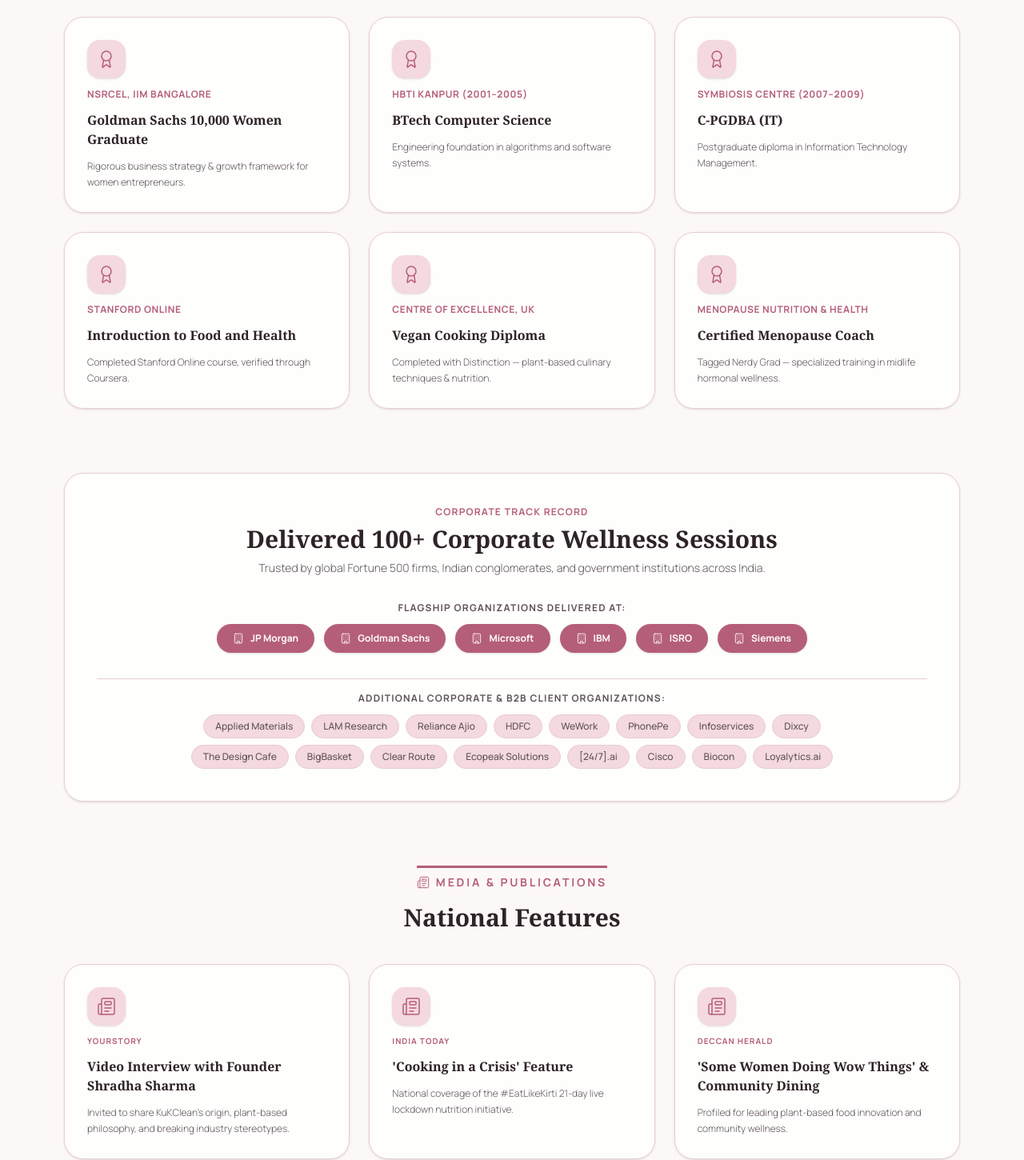
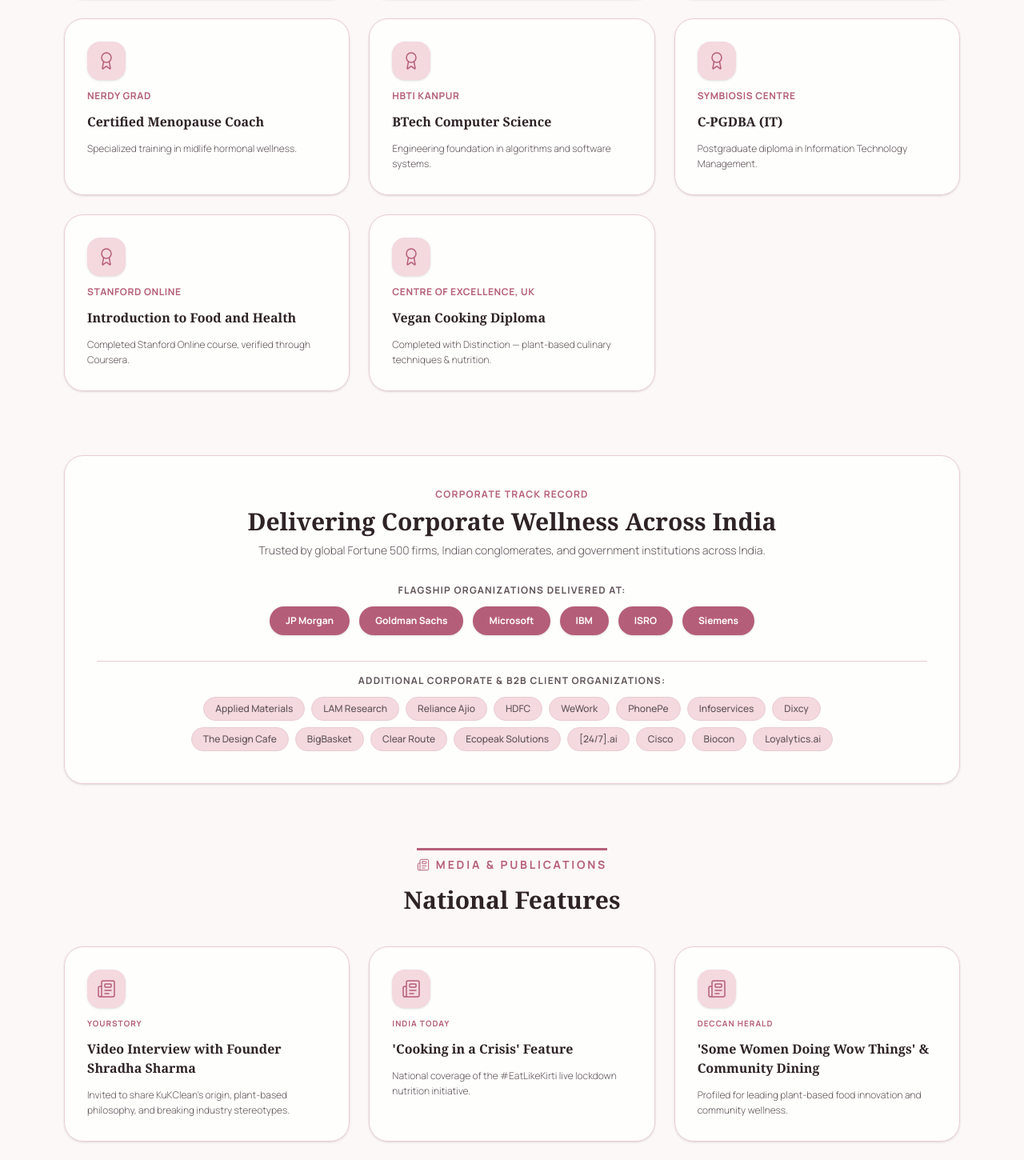
Before and after one commit to Abhilash-Jaiswal/portfolio, a React (Vite) app in the folder client/: page /portfolio/press in a window 1280 px wide. Shown: the part 1176-2626 px from the top of the page at 80% size. Built offline with nearby package versions, Linux system fonts and the light colour scheme; a web font is replaced by a local one.

Commit message:
acivememnt

```diff
--- a/client/src/components/layout/Navbar.jsx
+++ b/client/src/components/layout/Navbar.jsx
@@ -27,7 +27,7 @@
       ],
     },
 
-    { name: "Achievement", path: "/achievements" },
+    { name: "Press", path: "/achievements" },
     { name: "Work with Me", path: "/work-with-me" },
     { name: "Latest", path: "/latest" },
     // { name: "Contact", path: "/contact" },
--- a/client/src/components/sections/AchievementsSection.jsx
+++ b/client/src/components/sections/AchievementsSection.jsx
@@ -22,6 +22,7 @@
   ChevronLeft,
   ChevronRight
 } from "lucide-react";
+import kirtiProfile from "../../assets/kirti_profile.jpg";
 
 function useReveal(ref) {
   useEffect(() => {
@@ -53,24 +54,23 @@
   { year: "2023", category: "Govt Grant", icon: Sprout, title: "Grant-in-Aid — RKVY-RAFTAAR", short: "Recognised at International Nutri Cereal Convention 5.0 by ICAR-IIMR, Ministry of Agriculture." },
   { year: "2023", category: "Incubation", icon: GraduationCap, title: "Goldman Sachs GS10K — IIM Bangalore", short: "Graduate of the GS 10,000 Women Entrepreneur Program at NSRCEL, IIMB." },
   { year: "2022", category: "Mentorship", icon: Users, title: "Walmart Vriddhi Mentoring Program", short: "Active mentor empowering early-stage women entrepreneurs across India." },
-  { year: "2022", category: "Corporate B2B", icon: Utensils, title: "Applied Materials India Wellness Session", short: "Led 2-hour plant-based nutrition masterclass for 180 employees." },
-  { year: "2021", category: "Incubation", icon: Building2, title: "IIM Bangalore WSP3 — Top 50 Ventures", short: "Incubated at IIMB Women Startup Programme (Cohort 3) for 1.5 years." },
+  { year: "2022", category: "Corporate B2B", icon: Utensils, title: "Applied Materials India Wellness Session", short: "Led a plant-based nutrition masterclass for corporate employees." },
+  { year: "2021", category: "Incubation", icon: Building2, title: "IIM Bangalore WSP3 — Top 50 Ventures", short: "Incubated at IIMB Women Startup Programme (Cohort 3)." },
   { year: "2020", category: "Media", icon: Newspaper, title: "India Today & YourStory Features", short: "#EatLikeKirti 21-day initiative covered by India Today; interviewed by Shradha Sharma." },
   { year: "2020", category: "Podcast", icon: Radio, title: "International Podcast Feature", short: "Featured speaker on Gigi Carter's global health podcast (mytrueself.com)." },
   { year: "2005", category: "Tech Degree", icon: Laptop, title: "BTech Computer Science — HBTI Kanpur", short: "Graduated with CS engineering degree before entering 9-year corporate career." },
 ];
 
 const credentials = [
-  { title: "Certified Holistic Nutritionist", org: "USA", detail: "Specialized in whole-food plant-based nutrition and lifestyle medicine." },
-  { title: "Plant-Based Athlete Coach", org: "USA", detail: "Expertise in endurance fuel and high-performance plant nutrition." },
-  { title: "Herbal & Natural Strategies for Menopause", org: "USA", detail: "Clinical knowledge in natural hormone management & midlife wellness." },
-  { title: "Goldman Sachs 10,000 Women Graduate", org: "NSRCEL, IIM Bangalore", detail: "Rigorous business strategy & growth framework for women entrepreneurs." },
-  { title: "BTech Computer Science", org: "HBTI Kanpur (2001–2005)", detail: "Engineering foundation in algorithms and software systems." },
-  { title: "C-PGDBA (IT)", org: "Symbiosis Centre (2007–2009)", detail: "Postgraduate diploma in Information Technology Management." },
+  { title: "Certified Holistic Nutritionist", org: "", detail: "Specialized in whole-food plant-based nutrition and lifestyle medicine." },
+  { title: "Plant-Based Athlete Coach", org: "", detail: "Expertise in endurance fuel and high-performance plant nutrition." },
+  { title: "Herbal & Natural Strategies for Menopause", org: "", detail: "Clinical knowledge in natural hormone management & midlife wellness." },
+  { title: "Certified Menopause Coach", org: "Nerdy Grad", detail: "Specialized training in midlife hormonal wellness." },
+  { title: "BTech Computer Science", org: "HBTI Kanpur", detail: "Engineering foundation in algorithms and software systems." },
+  { title: "C-PGDBA (IT)", org: "Symbiosis Centre", detail: "Postgraduate diploma in Information Technology Management." },
   // NEW PDF ADDITIONS: Verified Credentials
   { title: "Introduction to Food and Health", org: "Stanford Online", detail: "Completed Stanford Online course, verified through Coursera." },
   { title: "Vegan Cooking Diploma", org: "Centre of Excellence, UK", detail: "Completed with Distinction — plant-based culinary techniques & nutrition." },
-  { title: "Certified Menopause Coach", org: "Menopause Nutrition & Health", detail: "Tagged Nerdy Grad — specialized training in midlife hormonal wellness." },
 ];
 
 const corporateFlagship = ["JP Morgan", "Goldman Sachs", "Microsoft", "IBM", "ISRO", "Siemens"];
@@ -83,7 +83,7 @@
 
 const pressCoverage = [
   { source: "YourStory", title: "Video Interview with Founder Shradha Sharma", desc: "Invited to share KuKClean's origin, plant-based philosophy, and breaking industry stereotypes." },
-  { source: "India Today", title: "'Cooking in a Crisis' Feature", desc: "National coverage of the #EatLikeKirti 21-day live lockdown nutrition initiative." },
+  { source: "India Today", title: "'Cooking in a Crisis' Feature", desc: "National coverage of the #EatLikeKirti live lockdown nutrition initiative." },
   { source: "Deccan Herald", title: "'Some Women Doing Wow Things' & Community Dining", desc: "Profiled for leading plant-based food innovation and community wellness." },
   { source: "The Better India", title: "Plant-Based Vegan Sugar-Free Delights", desc: "Featured for creating clean-label Indian sweets suitable for health-conscious families & diabetes management." },
   { source: "HR Association of India", title: "Corporate Wellness Keynote", desc: "Keynote presentation to HR leaders on why corporates must prioritize employee nutrition." },
@@ -144,13 +144,7 @@
     name: "Seema",
     role: "Coaching Client",
     rel: "Lifestyle Transformation Program",
-    quote: "I enrolled with Kirti to help me reduce my weight, and it has been one of the best decisions I've made. She built me a complete meal plan and guided me on how to maintain a balanced meal each day, alongside overall lifestyle changes that support both mind and body wellness. I was able to reduce 12 kgs, and I am extremely happy with the results. The journey wasn't always smooth, but her guidance, motivation, and constant support made it achievable.",
-  },
-  {
-    name: "Padma Uday",
-    role: "Coaching Client",
-    rel: "Lifestyle Transformation Program",
-    quote: "Thanks a ton, Kirti, for helping me achieve this. You have hand-held me throughout the journey and helped me manage my emotions too — in one of our calls, I could feel you sensed what I was feeling without me even explaining. You are so involved with your clients. My heartfelt gratitude for bringing about this lifestyle change in me. My skin tone has definitely improved too — I keep getting compliments on my complexion and glow.",
+    quote: "I enrolled with Kirti to help me reduce my weight, and it has been one of the best decisions I've made. She built me a complete meal plan and guided me on how to maintain a balanced meal each day, alongside overall lifestyle changes that support both mind and body wellness. I was able to reduce 12 kgs, and I am extremely happy with the results. The journey wasn't always smooth, but her guidance, motivation, and constant support made it achievable. I truly appreciate her knowledge, her personalised attention, and her patience in helping me stay on track throughout.",
   },
   {
     name: "Garima Kapoor",
@@ -165,34 +159,10 @@
     quote: "Consulting with Kirti was a game changer for me. I've always led an active lifestyle, but after turning fifty, I started struggling with recovery. Kirti taught me easy, practical ways to boost my protein intake within a plant-based way of eating and helped me understand the crucial role of fiber. Now I feel more nourished and satisfied than ever.",
   },
   {
-    name: "Anand Raj",
-    role: "VP of Engineering",
-    rel: "1:1 Executive Nutrition Coaching",
-    quote: "Kirti's guidance transformed my energy levels completely. No crazy diets—just real, actionable changes rooted in science. Down 12 kg and feeling sharper than ever.",
-  },
-  {
-    name: "Priya Nair",
-    role: "Senior HR Director",
-    rel: "Corporate Wellness Client",
-    quote: "We brought Kirti in for a company-wide wellness masterclass. The feedback was unanimous—the most engaging, practical, and non-preachy health session our team has ever had.",
-  },
-  {
-    name: "Ritu Vardhan",
-    role: "Entrepreneur & Mother",
-    rel: "KuKClean Customer & Coaching Client",
-    quote: "As a mother, finding food products I can trust blindly is rare. KuKClean is a staple in our home, and Kirti's personal guidance for my family's nutrition has been priceless.",
-  },
-  {
-    name: "Vikram Sethi",
-    role: "Corporate Director",
-    rel: "Corporate & Individual Client",
-    quote: "Kirti is a passionate and enthusiastic woman who has tremendous knowledge of nutrition and healthy eating. She is an engaging trainer and selfless consultant. She herself stands as a testament to good eating and a healthy lifestyle.",
-  },
-  {
-    name: "Manish Kumar",
-    role: "Data & AI Executive Talent Leader",
-    rel: "1:1 Coaching Client",
-    quote: "Kirti Yadav has helped keep better track of my food intake and my fitness goals. I have really come a long way in achieving what I wanted. Thanks to Kirti for making me a healthier person.",
+    name: "Pooja",
+    role: "Coaching Client",
+    rel: "Lifestyle Transformation Program",
+    quote: "What Kirti teaches is her experiential knowledge not just some bookish knowledge. Despite doing a beginner's course in Ayurveda, I found it difficult to make all the required changes in my diet. What KuKClean gave was a guide in Kirti to inspire me, and a community for motivation and support when it felt like I couldn't do it. I have lost weight but most importantly have much more energy and am better able to recuperate from any health issues!",
   },
 ];
 
@@ -260,7 +230,7 @@
             <span className="font-serif font-bold italic drop-shadow-sm gradient-text-animated">Real-World Impact</span>
           </h1>
           <p className="text-white/75 text-base lg:text-lg font-light leading-relaxed max-w-2xl">
-            From IIM Bangalore incubation and Government of India grants to 100+ corporate sessions and national media features — a record built strictly on conviction.
+            From IIM Bangalore incubation and Government of India grants to corporate wellness sessions and national media features — a record built strictly on conviction.
           </p>
 
           {/* Grid removed as per user request */}
@@ -316,7 +286,7 @@
         >
           <div className="text-center max-w-3xl mx-auto space-y-2">
             <span className="font-bold text-xs tracking-widest uppercase block text-[#B55E79]">Corporate Track Record</span>
-            <h3 className="font-serif text-2xl lg:text-3xl font-bold text-[#2E2326]">Delivered 100+ Corporate Wellness Sessions</h3>
+            <h3 className="font-serif text-2xl lg:text-3xl font-bold text-[#2E2326]">Delivering Corporate Wellness Across India</h3>
             <p className="text-sm font-light text-[#5F5358]">Trusted by global Fortune 500 firms, Indian conglomerates, and government institutions across India.</p>
           </div>
 
@@ -329,7 +299,6 @@
                   key={name}
                   className="text-white text-xs font-bold px-5 py-2.5 rounded-full shadow-sm flex items-center gap-2 bg-[#B55E79]"
                 >
-                  <Building className="w-3.5 h-3.5 text-white" strokeWidth={1.5} />
                   {name}
                 </span>
               ))}
@@ -383,13 +352,18 @@
 
         {/* NEW PDF ADDITION: Featured Video Conversation Card */}
         <div className="reveal max-w-4xl mx-auto bg-gradient-to-br from-white to-[#FDF4F6] border border-[#E8CDD3] p-8 md:p-12 rounded-[2.5rem] shadow-lg space-y-6">
-          <div className="flex flex-col md:flex-row items-center gap-6">
-            <div className="w-16 h-16 rounded-2xl bg-[#B55E79] text-white flex items-center justify-center shrink-0 shadow-md">
-              <Video size={28} />
+          <div className="flex flex-col md:flex-row items-center gap-8">
+            <div className="relative w-full md:w-64 aspect-video rounded-2xl overflow-hidden shadow-md flex-shrink-0">
+              <img src={kirtiProfile} alt="Video Thumbnail" className="w-full h-full object-cover" />
+              <div className="absolute inset-0 bg-black/20 flex items-center justify-center">
+                <div className="w-12 h-12 rounded-full bg-white/90 text-[#B55E79] flex items-center justify-center shadow-lg backdrop-blur-sm transition-transform hover:scale-110 cursor-pointer">
+                  <Video size={20} fill="currentColor" className="ml-1" />
+                </div>
+              </div>
             </div>
-            <div className="space-y-2 text-center md:text-left">
+            <div className="space-y-2 text-center md:text-left flex-1">
               <span className="text-[10px] font-bold tracking-[0.25em] uppercase block text-[#B55E79]">Featured Extended Media Conversation</span>
-              <h3 className="font-serif text-2xl font-bold text-[#2E2326]">A Conversation on Building with Purpose — with Shradha Sharma</h3>
+              <h3 className="font-serif text-2xl font-bold text-[#2E2326]">A conversation on building with purpose — with Shraddha Sharma, YourStory.</h3>
               <p className="text-sm font-light leading-relaxed text-[#5F5358]">
                 A wide-ranging video conversation with Shradha Sharma, Founder of YourStory — capturing Kirti's own philosophy in her own words on purpose-driven entrepreneurship, clean food systems, and women's midlife wellness.
               </p>
@@ -588,7 +562,6 @@
                       >
                         <Icon className="w-5 h-5" strokeWidth={1.5} />
                       </div>
-                      <span className="font-serif text-xl font-bold text-[#B55E79]">{item.year}</span>
                     </div>
                     <span
                       className="text-[9px] font-bold tracking-widest uppercase px-2.5 py-1 rounded-full bg-[#F4D9DE] text-[#B55E79]"
--- a/client/src/components/sections/IntroductionSection.jsx
+++ b/client/src/components/sections/IntroductionSection.jsx
@@ -352,7 +352,7 @@
                     Corporate Credibility Meets Government Validation
                   </h4>
                   <p className="text-sm leading-relaxed text-[#5F5358] font-light">
-                    The convergence of Fortune 500 corporate strategy with government-validated agritech, incubated under IIM Bangalore and ICAR-IIMR, brings unprecedented rigor to community wellness.
+                    My background combining Fortune 500 corporate strategy with government-validated agritech, incubated under IIM Bangalore and ICAR-IIMR, allows me to bring unprecedented rigor to our community's wellness.
                   </p>
                 </div>
 
@@ -372,7 +372,7 @@
                 Key Differentiator
               </span>
               <p className="text-sm font-serif italic text-[#2E2326] leading-relaxed">
-                “Integration of personal experience and professional identity is the greatest value in a crowded wellness market.”
+                “My greatest value to you in a crowded wellness market is the true integration of my personal experience and professional identity.”
               </p>
             </div>
           </div>
```
